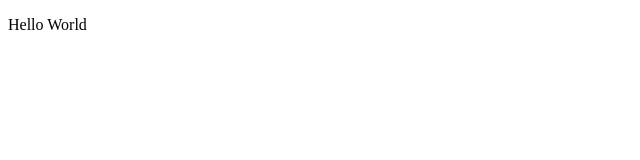
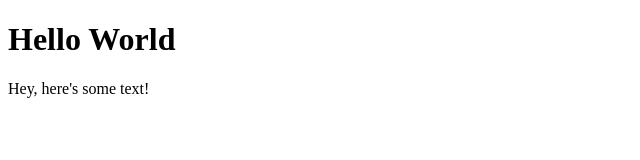
Before and after one commit to LaneTechWebDev/assignment-test-jdalvarez23, a plain HTML site: page page1.html in a window 1280 px wide. Shown: the whole page, without its empty margins (0-640 px from the left). Drawn offline with Linux system fonts and the light colour scheme.

Commit message:
update files

```diff
--- a/page1.html
+++ b/page1.html
@@ -4,6 +4,7 @@
         <title>Example - Simple Page</title>
     </head>
     <body>
-        <p>Hello World</p>
+        <h1>Hello World</h1>
+        <p>Hey, here's some text!</p>
     </body>
 </html>
```
Also changed, not shown: 1 other file.
